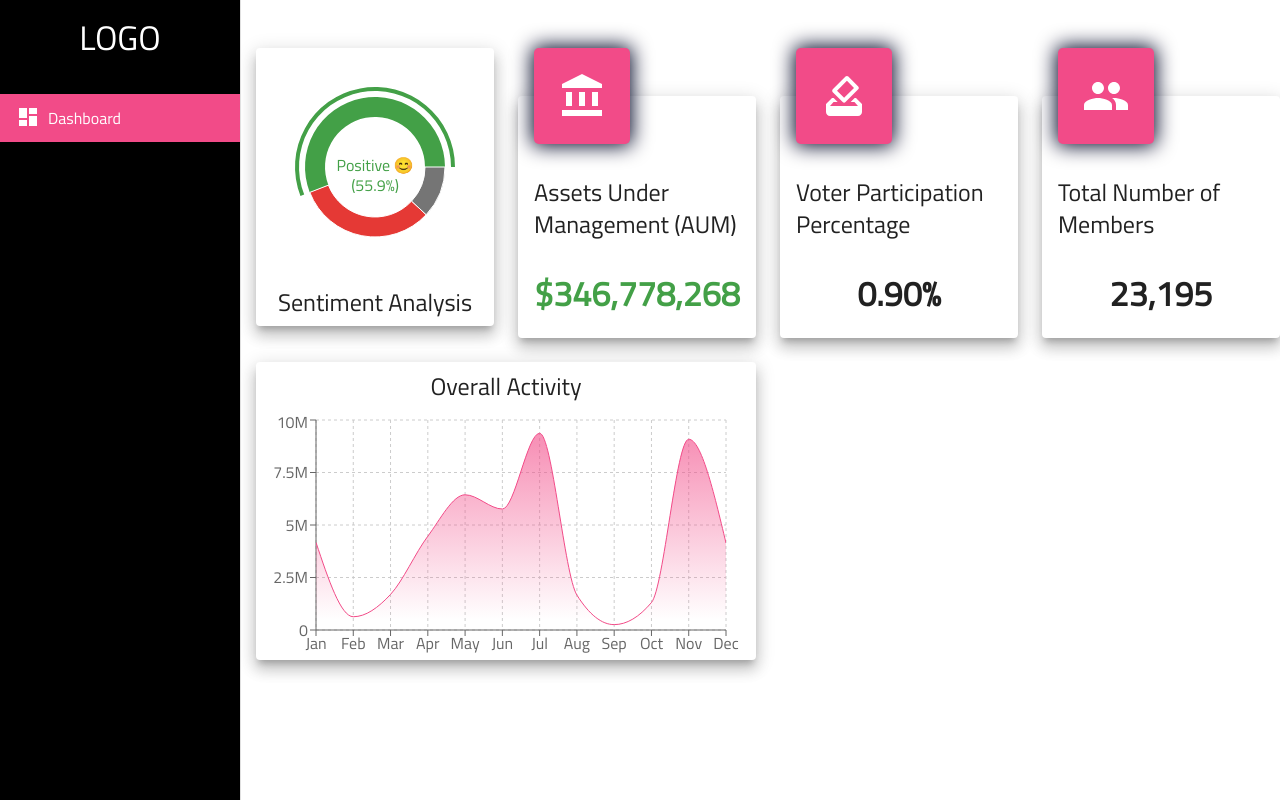
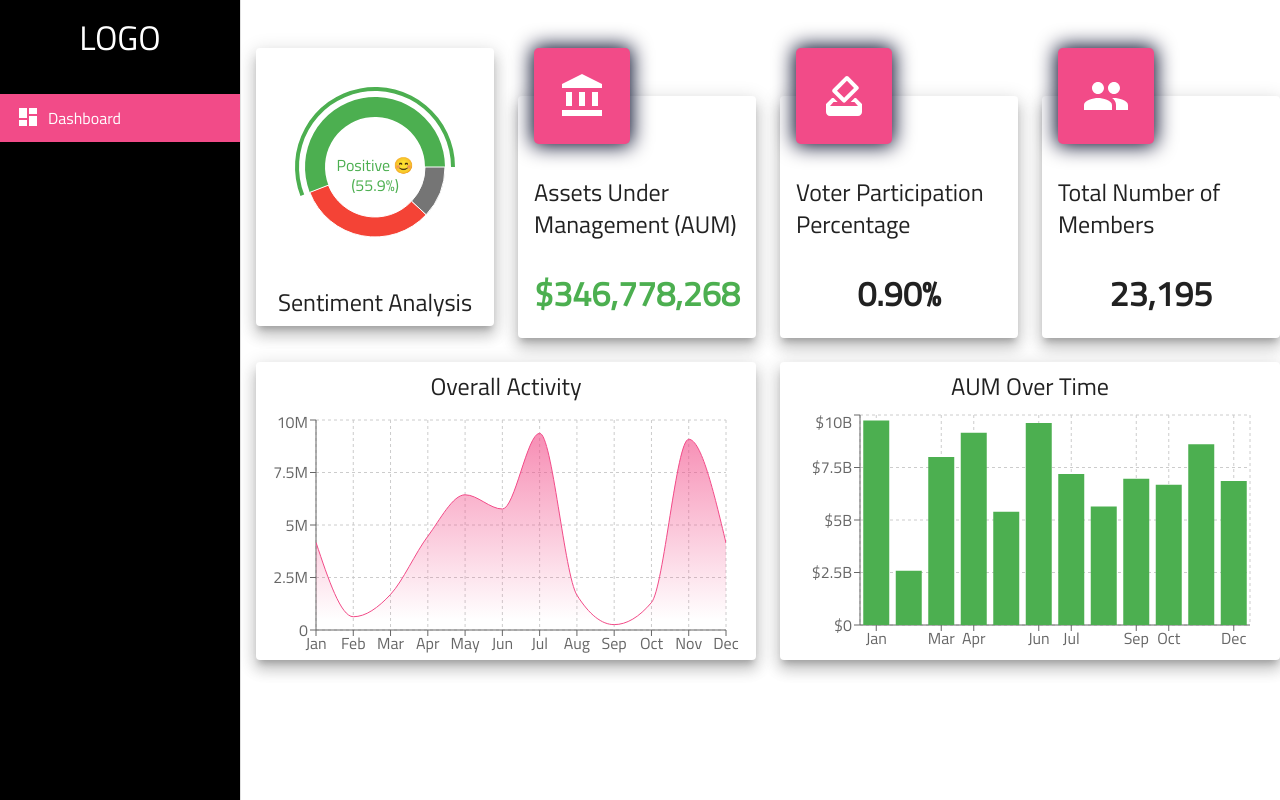
Before and after one commit to Seth-McKilla/covalent-dao, a Next.js app: page /1/ in a window 1280 px wide. Built offline with nearby package versions, Linux system fonts and the light colour scheme.

Commit message:
Create bar graph component with dummy data

```diff
--- /dev/null
+++ b/components/BarGraph/index.jsx
@@ -0,0 +1,46 @@
+import {
+  BarChart,
+  Bar,
+  XAxis,
+  YAxis,
+  CartesianGrid,
+  Tooltip,
+  Legend,
+  ResponsiveContainer,
+} from "recharts";
+
+// Mui
+import Paper from "@mui/material/Card";
+import Typography from "@mui/material/Typography";
+
+// Utils
+import { numbersWithCommas, abbrNumber } from "../../utils/numbers";
+
+export default function BarGraph({ title, data, color, keyBar }) {
+  return (
+    <Paper elevation={10}>
+      <Typography variant="h5" gutterBottom m={1} align="center">
+        {title}
+      </Typography>
+      <ResponsiveContainer width="100%" aspect={2}>
+        <BarChart
+          width={500}
+          height={300}
+          data={data}
+          margin={{
+            top: 5,
+            right: 30,
+            left: 20,
+            bottom: 5,
+          }}
+        >
+          <CartesianGrid strokeDasharray="3 3" />
+          <XAxis dataKey="month" />
+          <YAxis tickFormatter={(label) => `$${abbrNumber(label)}`} />
+          <Tooltip formatter={(number) => `$${numbersWithCommas(number)}`} />
+          <Bar dataKey={keyBar} fill={color} />
+        </BarChart>
+      </ResponsiveContainer>
+    </Paper>
+  );
+}
--- a/components/DaoCard/index.jsx
+++ b/components/DaoCard/index.jsx
@@ -43,7 +43,7 @@ export default function DaoCard({ name, ticker, price, address, imgUrl }) {
             <Typography variant="h6" color="text.secondary">
               {ticker}
             </Typography>
-            <Typography variant="h4" sx={{ color: green[400] }}>
+            <Typography variant="h4" sx={{ color: green[500] }}>
               {`$${price}`}
             </Typography>
           </CardContent>
--- a/components/index.js
+++ b/components/index.js
@@ -3,3 +3,4 @@ export { default as DaoCard } from "./DaoCard";
 export { default as PieChart } from "./PieChart";
 export { default as StatCard } from "./StatCard";
 export { default as LineGraph } from "./LineGraph";
+export { default as BarGraph } from "./BarGraph";
--- a/pages/[daoTicker]/index.js
+++ b/pages/[daoTicker]/index.js
@@ -21,7 +21,7 @@ import GroupIcon from "@mui/icons-material/Group";
 import { DashboardLayout } from "../../layouts";
 
 // Components
-import { PieChart, StatCard, LineGraph } from "../../components";
+import { PieChart, StatCard, LineGraph, BarGraph } from "../../components";
 
 // Utils
 import { numbersWithCommas } from "../../utils/numbers";
@@ -76,7 +76,7 @@ export default function DaoDashboard() {
               <StatCard
                 title="Assets Under Management (AUM)"
                 value={`$${numbersWithCommas(dummyData.aum)}`}
-                valueColor={green[600]}
+                valueColor={green[500]}
                 Icon={AccountBalanceIcon}
               />
             </Grid>
@@ -101,7 +101,15 @@ export default function DaoDashboard() {
                 title="Overall Activity"
                 data={dummyData.activity}
                 color={primaryColor}
-                keyY="txs"
+                keyY="Txs"
+              />
+            </Grid>
+            <Grid item xs={6}>
+              <BarGraph
+                title="AUM Over Time"
+                data={dummyData.aumOverTime}
+                color={green[500]}
+                keyBar="AUM"
               />
             </Grid>
           </Grid>
--- a/temp/dummyData.js
+++ b/temp/dummyData.js
@@ -7,8 +7,8 @@ const randomData = (max, fixed) => {
 
 const dummyData = {
   sentiment: [
-    { name: "Positive 😊", value: 454, color: green[600] },
-    { name: "Negative 😢", value: 261, color: red[600] },
+    { name: "Positive 😊", value: 454, color: green[500] },
+    { name: "Negative 😢", value: 261, color: red[500] },
     { name: "Neutral 😐", value: 97, color: grey[600] },
   ],
 
@@ -21,7 +21,14 @@ const dummyData = {
   activity: abbrMonths.map((month) => {
     return {
       month,
-      txs: Number(randomData(10000000, 0)),
+      Txs: Number(randomData(10000000, 0)),
+    };
+  }),
+
+  aumOverTime: abbrMonths.map((month) => {
+    return {
+      month,
+      AUM: Number(randomData(10000000000, 0)),
     };
   }),
 };
--- a/utils/numbers.js
+++ b/utils/numbers.js
@@ -3,7 +3,9 @@ export function numbersWithCommas(x) {
 }
 
 export function abbrNumber(x) {
-  if (x >= 1000000) {
+  if (x >= 1000000000) {
+    return (x / 1000000000).toFixed(1).replace(/\.0$/, "") + "B";
+  } else if (x >= 1000000) {
     return (x / 1000000).toFixed(1).replace(/\.0$/, "") + "M";
   } else if (x >= 1000) {
     return (x / 1000).toFixed(1).replace(/\.0$/, "") + "K";
```
